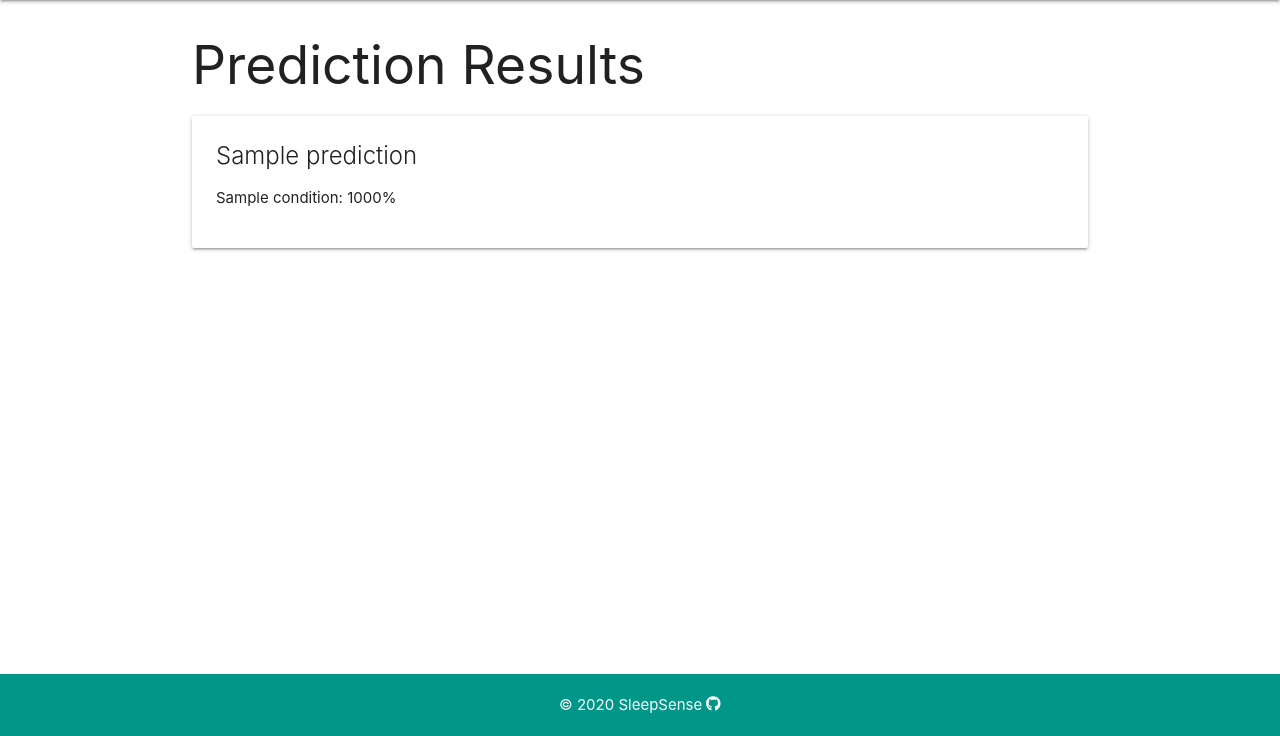
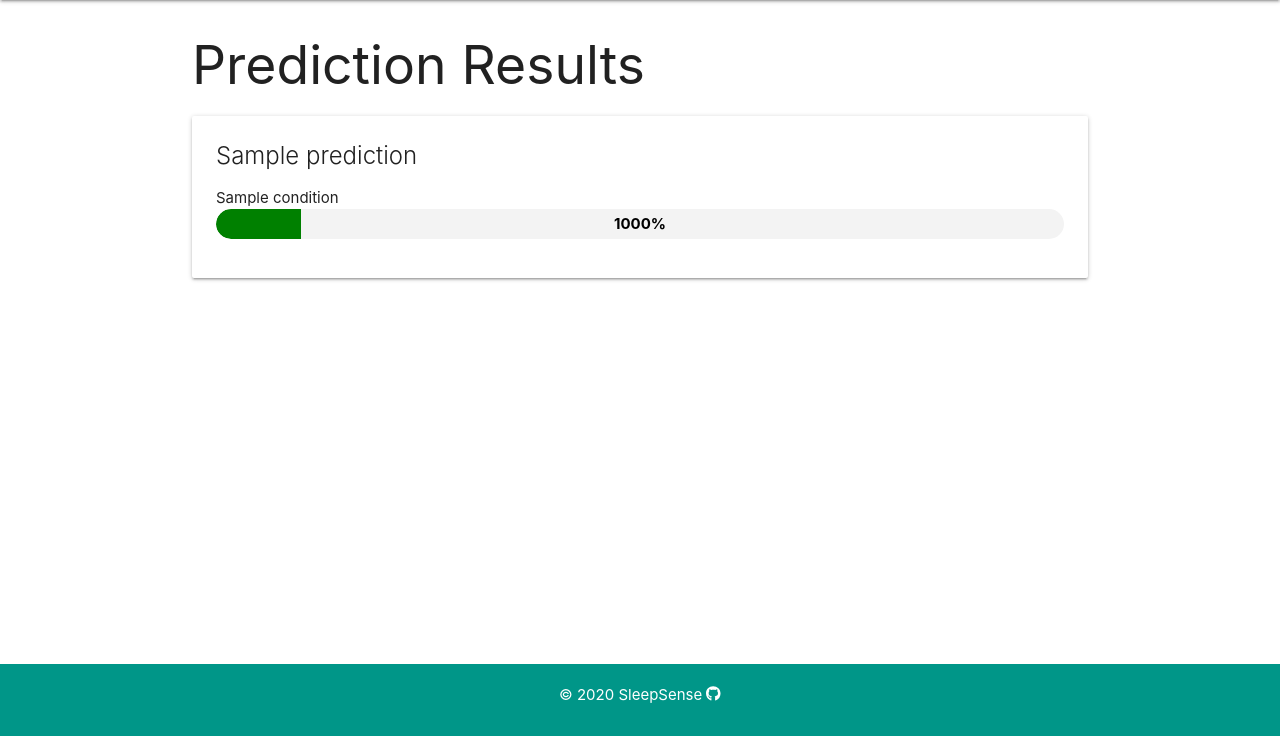
Before and after one commit to vinnieOrdobas/SleepSenseAPI, a Flask app: template templates/result.html in a window 1280 px wide. Shown: the part 64-800 px from the top of the page. Run offline with Flask 3, Linux system fonts and the light colour scheme; the template is opened without the code that fills it: most values are stand-ins (such as "Sample title", 1, 10 or a date in 2020).

Commit message:
refactor form, refactor results page

```diff
--- a/static/styles.css
+++ b/static/styles.css
@@ -16,4 +16,76 @@ footer.page-footer {
     margin-top: auto;
 }
 
-/* Add custom styles if needed */
+/* Center the submit button and add margins */
+.submit-container {
+    text-align: center;
+    margin-top: 20px;
+    margin-bottom: 20px; /* Gutter between the button and the footer */
+}
+
+/* Submit button styling */
+.submit-btn {
+    background-color: #8B4513; /* Button color can be similar to the header */
+    color: white;
+    border: none;
+    padding: 10px 20px;
+    font-size: 16px;
+    cursor: pointer;
+    border-radius: 5px;
+    display: flex;
+    justify-content: center;
+    align-items: center;
+    text-align: center;
+    width: 100px;
+    margin: 0 auto;
+}
+
+.submit-btn:hover {
+    background-color: #A0522D; /* Slightly lighter shade for hover effect */
+}
+
+/* Header and footer styling */
+header {
+    background-color: #6B4226; /* Warm wood-like color */
+    color: white;
+    padding: 20px;
+    text-align: center;
+}
+
+footer {
+    background-color: #556B2F; /* Green olive color */
+    color: white;
+    padding: 10px;
+    text-align: center;
+}
+
+/* Confidence bar styling */
+.confidence-bar-container {
+    position: relative;
+    background-color: #f3f3f3;
+    border-radius: 25px;
+    margin-bottom: 10px;
+    overflow: hidden;
+}
+
+.confidence-bar {
+    height: 30px;
+    background-color: green; /* Bar color */
+    border-radius: 25px 0 0 25px;
+    text-align: center;
+    line-height: 30px; /* Center the percentage text vertically */
+    color: black; /* Change text color to black */
+    white-space: nowrap; /* Prevent text wrapping */
+    overflow: hidden;
+    width: var(--confidence-width);
+}
+
+.confidence-percentage {
+    position: absolute;
+    width: 100%;
+    text-align: center;
+    top: 0;
+    left: 0;
+    color: black; /* Ensure percentage text is visible with a black color */
+    font-weight: bold;
+}
--- a/templates/form.html
+++ b/templates/form.html
@@ -141,7 +141,10 @@
             <span class="helper-text" data-error="Please enter a valid number" data-success="Valid"></span>
         </div>
 
-        <button type="submit" class="btn waves-effect waves-light">Submit</button>
+        <!-- Submit Button -->
+        <div class="submit-container">
+            <button type="submit" class="btn waves-effect waves-light submit-btn">Submit</button>
+        </div>
     </form>
 
     <!-- Disclaimer Modal Structure -->
--- a/templates/result.html
+++ b/templates/result.html
@@ -6,10 +6,19 @@
     <h2>Prediction Results</h2>
     <div class="card">
         <div class="card-content">
+            {% if prediction %}
             <span class="card-title">{{ prediction }}</span>
+            {% endif %}
             <ul>
                 {% for condition, confidence in confidence.items() %}
-                <li>{{ condition }}: {{ confidence | round(2) * 100 }}%</li>
+                <li>
+                    {{ condition }}
+                    <div class="confidence-bar-container">
+                        <div class="confidence-bar" style="--confidence-width: {{ confidence * 100 }}%;">
+                            <span class="confidence-percentage">{{ confidence | round(2) * 100 }}%</span>
+                        </div>
+                    </div>
+                </li>
                 {% endfor %}
             </ul>
         </div>
```
